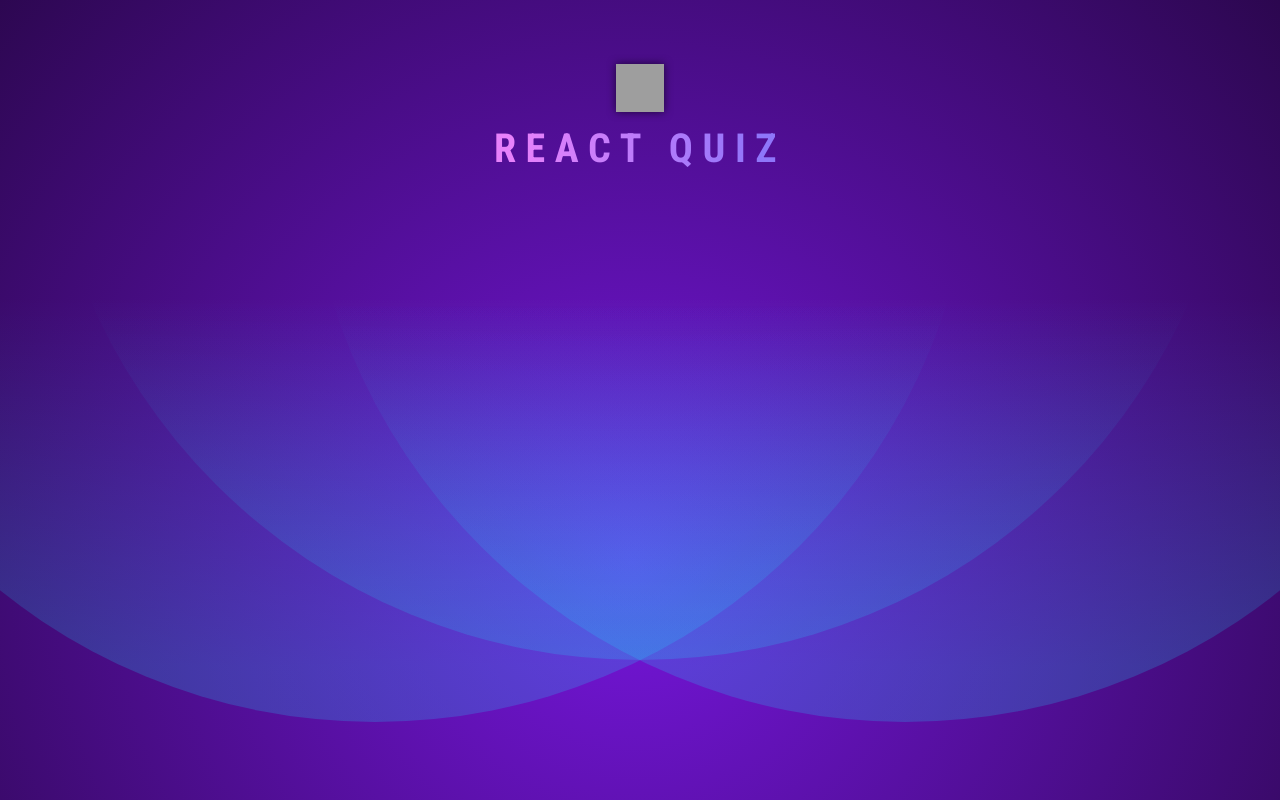
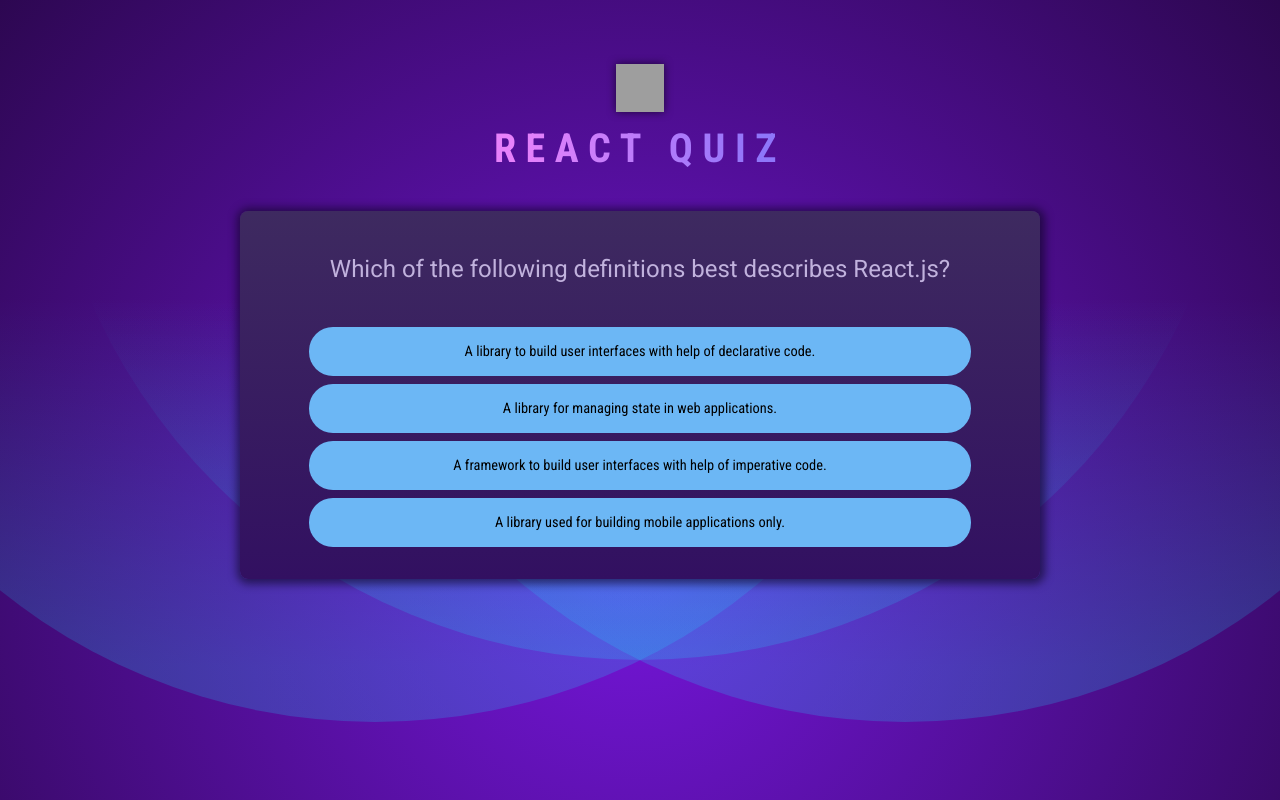
Before and after one commit to martinafm/quiz-app, a React (Vite) app: page / in a window 1280 px wide. Built offline with nearby package versions, Linux system fonts and the light colour scheme; grey boxes are pictures that could not be loaded.

Commit message:
Quiz component

```diff
--- a/src/App.jsx
+++ b/src/App.jsx
@@ -1,9 +1,13 @@
 import Header from './components/Header';
+import Quiz from './components/Quiz';
 
 function App() {
   return (
     <>
       <Header />
+      <main>
+        <Quiz />
+      </main>
     </>
   );
 }
--- /dev/null
+++ b/src/components/Quiz.jsx
@@ -0,0 +1,31 @@
+import { useState } from 'react';
+import QUESTIONS from '../questions.js';
+
+export default function Quiz() {
+  const [userAnswers, setUserAnswers] = useState([]);
+
+  const activeQuestionIndex = userAnswers.length;
+
+  function handleSelectAnswer(selectedAnswer) {
+    setUserAnswers((prevUserAnswers) => {
+      return [...prevUserAnswers, selectedAnswer];
+    });
+  }
+
+  return (
+    <div id="quiz">
+      <div id="question">
+        <h2>{QUESTIONS[activeQuestionIndex].text}</h2>
+        <ul id="answers">
+          {QUESTIONS[activeQuestionIndex].answers.map((answer) => (
+            <li key={answer} className="answer">
+              <button onClick={() => handleSelectAnswer(answer)}>
+                {answer}
+              </button>
+            </li>
+          ))}
+        </ul>
+      </div>
+    </div>
+  );
+}
--- /dev/null
+++ b/src/questions.js
@@ -0,0 +1,72 @@
+export default [
+    {
+      id: 'q1',
+      text: 'Which of the following definitions best describes React.js?',
+      answers: [
+        'A library to build user interfaces with help of declarative code.',
+        'A library for managing state in web applications.',
+        'A framework to build user interfaces with help of imperative code.',
+        'A library used for building mobile applications only.',
+      ],
+    },
+    {
+      id: 'q2',
+      text: 'What purpose do React hooks serve?',
+      answers: [
+        'Enabling the use of state and other React features in functional components.',
+        'Creating responsive layouts in React applications.',
+        'Handling errors within the application.',
+        'Part of the Redux library for managing global state.',
+      ],
+    },
+    {
+      id: 'q3',
+      text: 'Can you identify what JSX is?',
+      answers: [
+        'A JavaScript extension that adds HTML-like syntax to JavaScript.',
+        'A JavaScript library for building dynamic user interfaces.',
+        'A specific HTML version that was explicitly created for React.',
+        'A tool for making HTTP requests in a React application.',
+      ],
+    },
+    {
+      id: 'q4',
+      text: 'What is the most common way to create a component in React?',
+      answers: [
+        'By defining a JavaScript function that returns a renderable value.',
+        'By defining a custom HTML tag in JavaScript.',
+        'By creating a file with a .jsx extension.',
+        'By using the "new" keyword followed by the component name.',
+      ],
+    },
+    {
+      id: 'q5',
+      text: 'What does the term "React state" imply?',
+      answers: [
+        'An object in a component that holds values and may cause the component to render on change.',
+        'The lifecycle phase a React component is in.',
+        'The overall status of a React application, including all props and components.',
+        'A library for managing global state in React applications.',
+      ],
+    },
+    {
+      id: 'q6',
+      text: 'How do you typically render list content in React apps?',
+      answers: [
+        'By using the map() method to iterate over an array of data and returning JSX.',
+        'By using the for() loop to iterate over an array of data and returning JSX.',
+        'By using the forEach() method to iterate over an array of data and returning JSX.',
+        'By using the loop() method to iterate over an array of data and returning JSX.',
+      ],
+    },
+    {
+      id: 'q7',
+      text: 'Which approach can NOT be used to render content conditionally?',
+      answers: [
+        'Using a the #if template syntax.',
+        'Using a ternary operator.',
+        'Using the && operator.',
+        'Using an if-else statement.',
+      ],
+    },
+  ];
```
